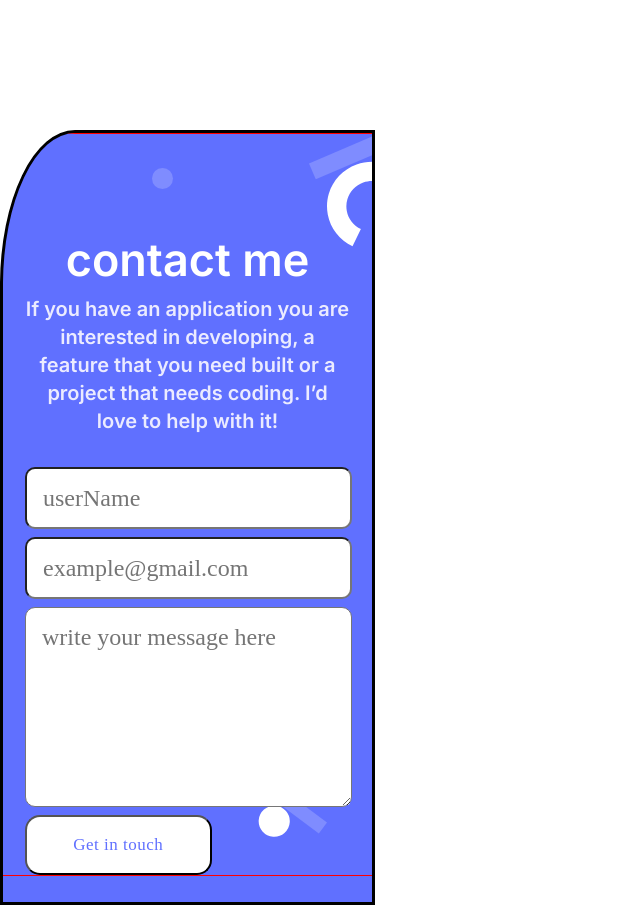
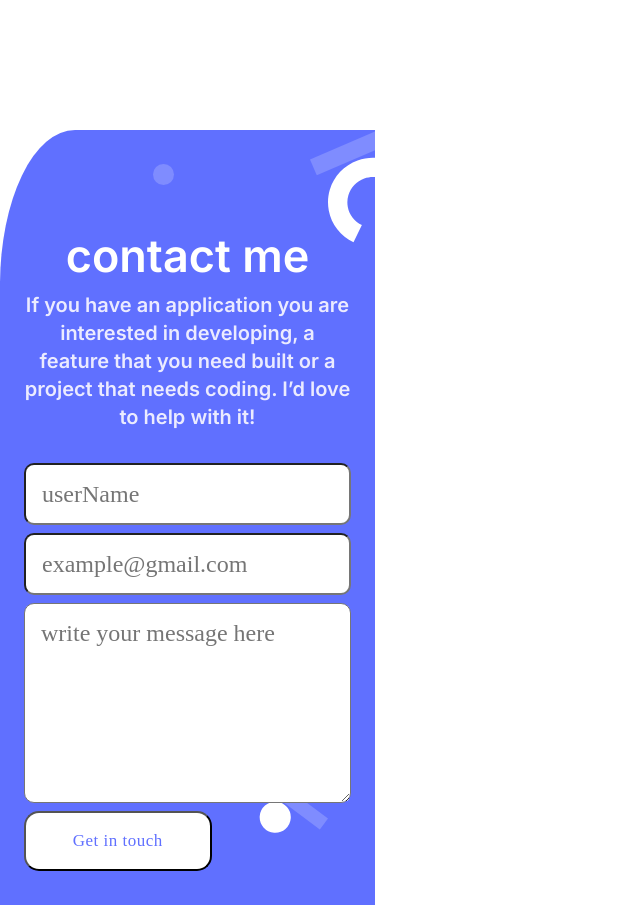
Before and after one commit to Graceshiks/Portfolio, a website: page index.html in a window 1280 px wide. Shown: the part 4800-5705 px from the top of the page, without its empty margins (0-640 px from the left). Drawn offline with Linux system fonts and the light colour scheme; a web font is replaced by a local one.

Commit message:
cahanges made

```diff
--- a/style.css
+++ b/style.css
@@ -340,14 +340,14 @@
   /* justify-content: start; */
   align-items: center;
   /* padding: 20px; */
-  border: 3px solid black;
+  /* border: 3px solid black; */
   overflow: hidden;
 
 }
 
 .contact-content{
   width: 375px;
-  border: 1px solid red;
+  /* border: 1px solid red; */
   background-image: url(./images/contact-form-shapes-mobile\ \(1\).svg);
   background-repeat: no-repeat;
   background-position:right top;
```
